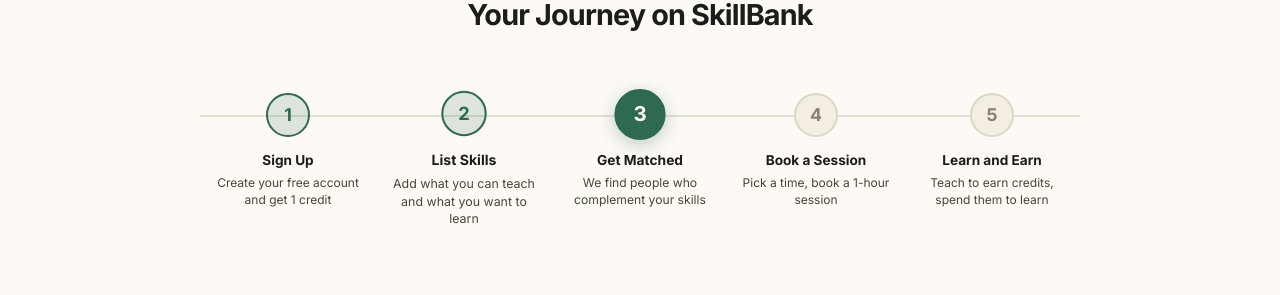
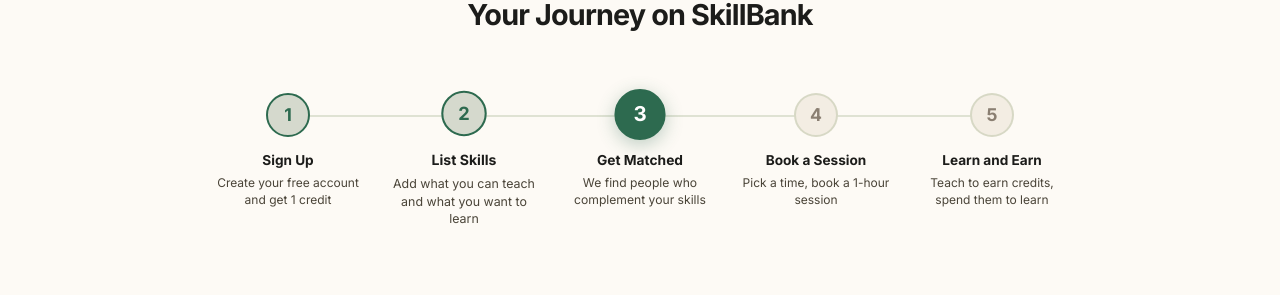
Before and after one commit to A8-8A/SkillBank, a React (Vite) app in the folder frontend/: page / in a window 1280 px wide. Shown: the part 818-1113 px from the top of the page. Built offline with nearby package versions, Linux system fonts and the light colour scheme; a web font is replaced by a local one.

Commit message:
fix stepper connector line centered and static

```diff
--- a/frontend/src/index.css
+++ b/frontend/src/index.css
@@ -552,14 +552,14 @@ input::placeholder, textarea::placeholder { color: var(--muted); opacity:.6; }
 }
 
 /* ── Flow ────────────────────────────────────────────────────────────── */
-.home-flow { display:flex; justify-content:center; gap:0; position:relative; }
+.home-flow { display:flex; justify-content:center; gap:0; position:relative; max-width:900px; margin-left:auto; margin-right:auto; }
 .home-flow-step { flex:1; max-width:180px; text-align:center; padding:1.25rem .75rem; position:relative; opacity:.3; transition:all .4s ease; }
 .home-flow-step.home-flow-active { opacity:1; }
 .home-flow-step.home-flow-done  { opacity:.6; }
 .home-flow-icon { width:44px; height:44px; border-radius:50%; background:var(--bg); border:2px solid var(--border); display:flex; align-items:center; justify-content:center; font-size:1.1rem; font-weight:700; color:var(--muted); margin:0 auto .75rem; transition:all .4s ease; position:relative; z-index:2; }
 .home-flow-active .home-flow-icon { background:#2d6a4f; border-color:#2d6a4f; color:white; box-shadow:0 4px 16px rgba(45,106,79,.3); transform:scale(1.15); }
-.home-flow-done   .home-flow-icon { background:rgba(45,106,79,.15); border-color:#2d6a4f; color:#2d6a4f; }
-.home-flow-line { position:absolute; top:calc(1.25rem + 22px); left:0; right:0; height:2px; background:var(--border); z-index:0; pointer-events:none; }
+.home-flow-done   .home-flow-icon { background:color-mix(in srgb, #2d6a4f 15%, var(--bg)); border-color:#2d6a4f; color:#2d6a4f; }
+.home-flow-line { position:absolute; top:calc(1.25rem + 22px); left:10%; right:10%; height:2px; background:var(--border); z-index:0; pointer-events:none; }
 .home-flow-step h4 { font-size:.85rem; margin:0 0 .25rem; color:var(--text); }
 .home-flow-step p  { font-size:.75rem; color:var(--text-secondary); margin:0; line-height:1.4; }
 
```
